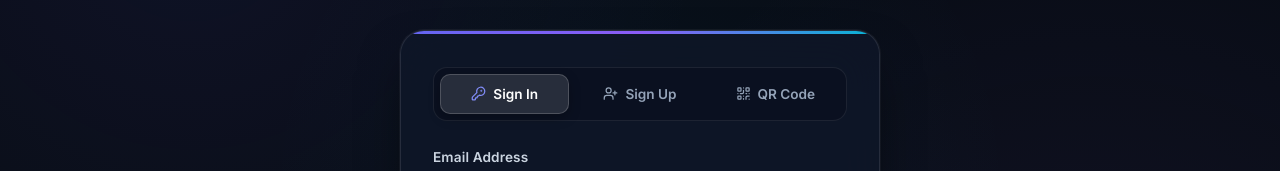
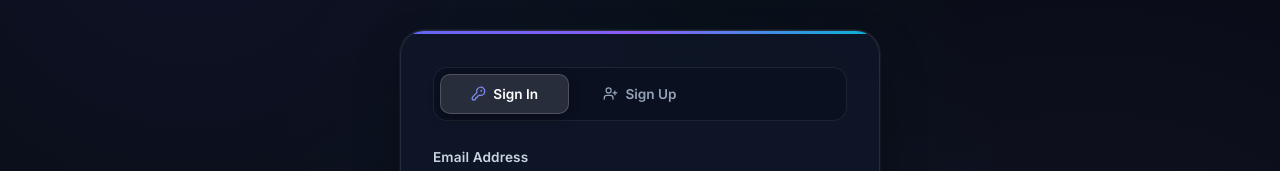
Before and after one commit to Harshit107/OneLogin-UI, a React (Vite) app: page / in a window 1280 px wide. Shown: the part 214-385 px from the top of the page. Built offline with nearby package versions, Linux system fonts and the light colour scheme.

Commit message:
feat(ui): gate QR code authentication behind feature flag

```diff
--- a/src/config/featureFlags.ts
+++ b/src/config/featureFlags.ts
@@ -8,6 +8,9 @@ export const FEATURE_FLAGS = {
 
   // Move playground / sandbox behind UI feature flag
   ENABLE_PLAYGROUND: false,
+
+  // Move QR Code auth behind UI feature flag
+  ENABLE_QR_AUTH: false,
 } as const;
 
 export type FeatureFlagKey = keyof typeof FEATURE_FLAGS;
--- a/src/pages/AuthPage.tsx
+++ b/src/pages/AuthPage.tsx
@@ -23,6 +23,7 @@ import {
 } from 'lucide-react';
 import { useNavigate, useSearchParams } from 'react-router-dom';
 import { authStorage, preferenceStorage } from '../utils/storage';
+import { FEATURE_FLAGS } from '../config/featureFlags';
 
 const spin = keyframes`
   from { transform: rotate(0deg); }
@@ -727,6 +728,7 @@ export const AuthPage: React.FC = () => {
                 <UserPlus />
                 Sign Up
               </TabButton>
+              {FEATURE_FLAGS.ENABLE_QR_AUTH && (
                 <TabButton
                   type="button"
                   onClick={() => { setActiveTab('qr'); setError(null); setSuccess(null); }}
@@ -735,6 +737,7 @@ export const AuthPage: React.FC = () => {
                   <QrCode />
                   QR Code
                 </TabButton>
+              )}
             </TabBar>
           ) : (
             <div style={{ marginBottom: '24px' }}>
@@ -1038,7 +1041,7 @@ export const AuthPage: React.FC = () => {
           )}
 
           {/* Tab 4: QR Companion Auth */}
-          {activeTab === 'qr' && (
+          {FEATURE_FLAGS.ENABLE_QR_AUTH && activeTab === 'qr' && (
             <QRSection>
               <QRCard>
                 {qrCode ? (
```
Lines whose indentation alone changed are shown as unchanged.
